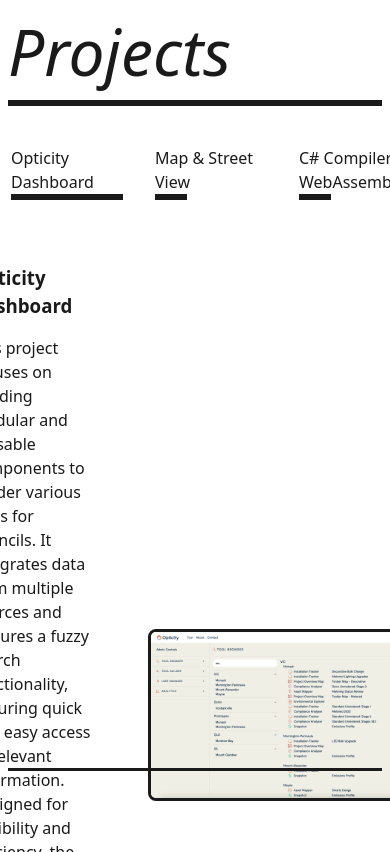
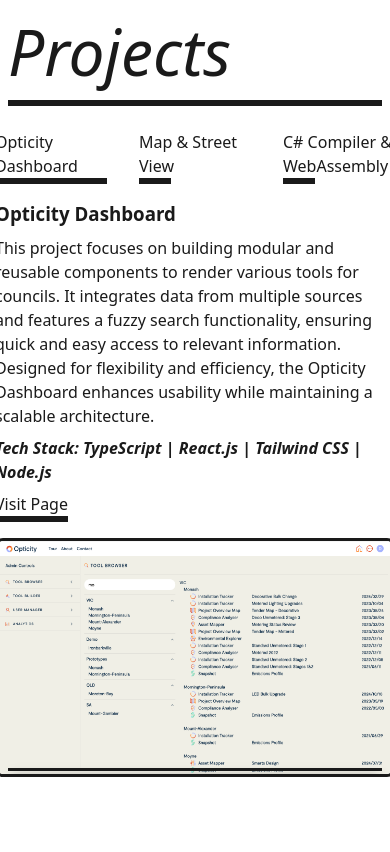
Before and after one commit to daosgava/daosgava.github.io, a website built with Vite: page index.html in a window 390 px wide. Shown: the part 2640-3492 px from the top of the page. Built offline with nearby package versions, Linux system fonts and the light colour scheme.

Commit message:
make projects responsive

```diff
--- a/src/css/projects.css
+++ b/src/css/projects.css
@@ -20,10 +20,14 @@
         flex-direction: column;
         gap: 2rem;
 
+        & .projects-menu {
+            padding: 1rem;
+
             & ul {
                 display: flex;
                 flex-direction: row;
                 gap: 2rem;
+                padding: 0;
 
                 & li {
                     align-items: start;
@@ -50,6 +54,7 @@
                 & .selected {
                     & hr {
                         width: 100%;
+                    }
                 }
             }
         }
@@ -117,4 +122,21 @@
             }
         }
     }
+
+    @media only screen and (max-width: 992px) {
+        & .projects-content {
+            gap: 0;
+            & .projects-menu {
+                padding: 0;
             }
+            & .project-container {
+                flex-direction: column;
+                gap: 1rem;
+                & .details {
+                    padding: 1rem 0 0 0;
+                    gap: .5rem;
+                }
+            }
+        }
+    }
+}
--- a/src/modules/projects.ts
+++ b/src/modules/projects.ts
@@ -12,7 +12,7 @@
 
 const highlightLink = (projectId: number) => {
   const link = document.querySelector(`#project-${projectId}`);
-  const links = document.querySelectorAll(".menu ul li");
+  const links = document.querySelectorAll(".projects-menu ul li");
   links.forEach((link) => link.classList.remove("selected"));
   link?.classList.add("selected");
 };
@@ -96,7 +96,7 @@
   <section id="projects" class="section-container">
     <h2 class="subtitle">Projects<hr></h2>
     <div class="projects-content">
-      <div class="menu">
+      <div class="projects-menu">
         <ul>
           ${PROJECTS.map(
             (project) => `
```
Lines whose indentation alone changed are shown as unchanged.
